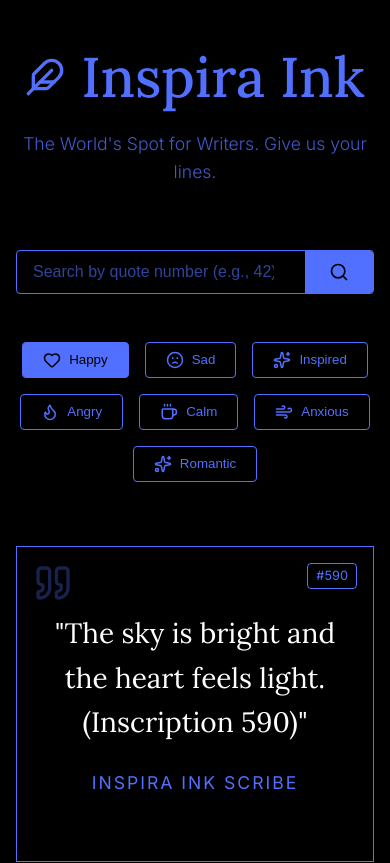
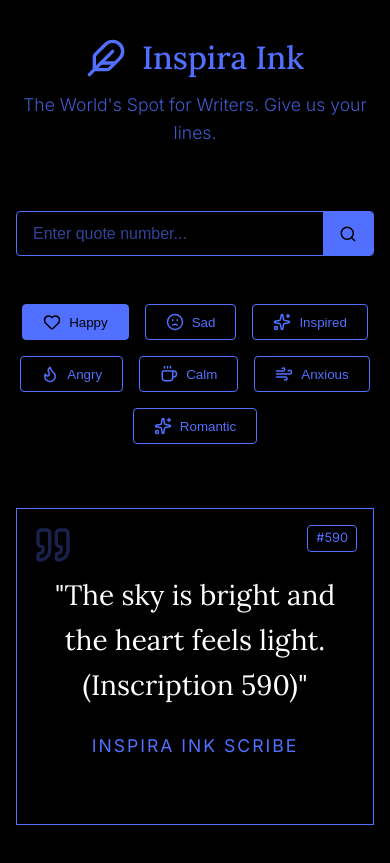
Before and after one commit to LeoxIrfzzzz/Inspira-Ink, a Next.js app: page / in a window 390 px wide. Shown: the top 863 px of the page. Built offline with nearby package versions, Linux system fonts and the light colour scheme; no server answers.

Commit message:
Fix: Improved search button visibility on mobile and refined title font sizing.

```diff
--- a/src/app/globals.css
+++ b/src/app/globals.css
@@ -57,6 +57,19 @@ html, body {
   align-items: center;
   justify-content: center;
   gap: 1rem;
+  white-space: nowrap;
+}
+
+@media (max-width: 640px) {
+  .title {
+    font-size: 2.4rem;
+  }
+}
+
+@media (max-width: 400px) {
+  .title {
+    font-size: 2rem;
+  }
 }
 
 .subtitle {
@@ -78,6 +91,7 @@ html, body {
   overflow: hidden;
   width: 100%;
   max-width: 500px;
+  height: 45px;
 }
 
 .search-input {
@@ -98,10 +112,23 @@ html, body {
   background: var(--blue);
   color: black;
   border: none;
-  padding: 0 1.5rem;
+  padding: 0 1.25rem;
   cursor: pointer;
   display: flex;
   align-items: center;
+  gap: 0.5rem;
+  font-weight: 600;
+  white-space: nowrap;
+  flex-shrink: 0;
+}
+
+@media (max-width: 480px) {
+  .btn-text {
+    display: none;
+  }
+  .search-btn {
+    padding: 0 1rem;
+  }
 }
 
 .mood-selector {
--- a/src/app/page.tsx
+++ b/src/app/page.tsx
@@ -115,13 +115,13 @@ export default function InspiraInk() {
         <form onSubmit={handleSearch} className="search-form">
           <input
             type="number"
-            placeholder="Search by quote number (e.g., 42)..."
+            placeholder="Enter quote number..."
             className="search-input"
             value={searchId}
             onChange={e => setSearchId(e.target.value)}
           />
           <button type="submit" className="search-btn" aria-label="Search">
-            <Search size={20} />
+            <Search size={18} /> <span className="btn-text">Search</span>
           </button>
         </form>
       </section>
```
